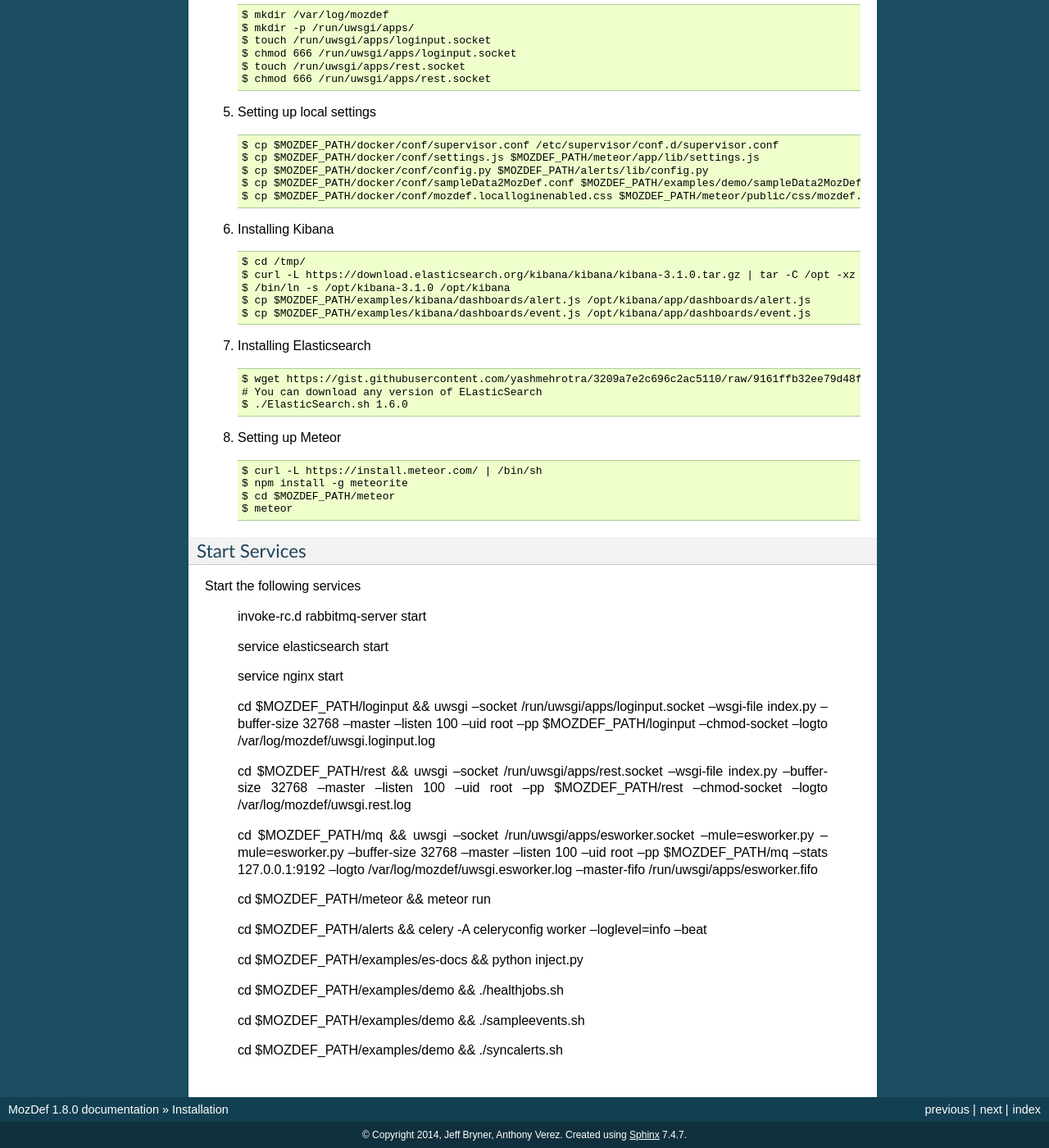
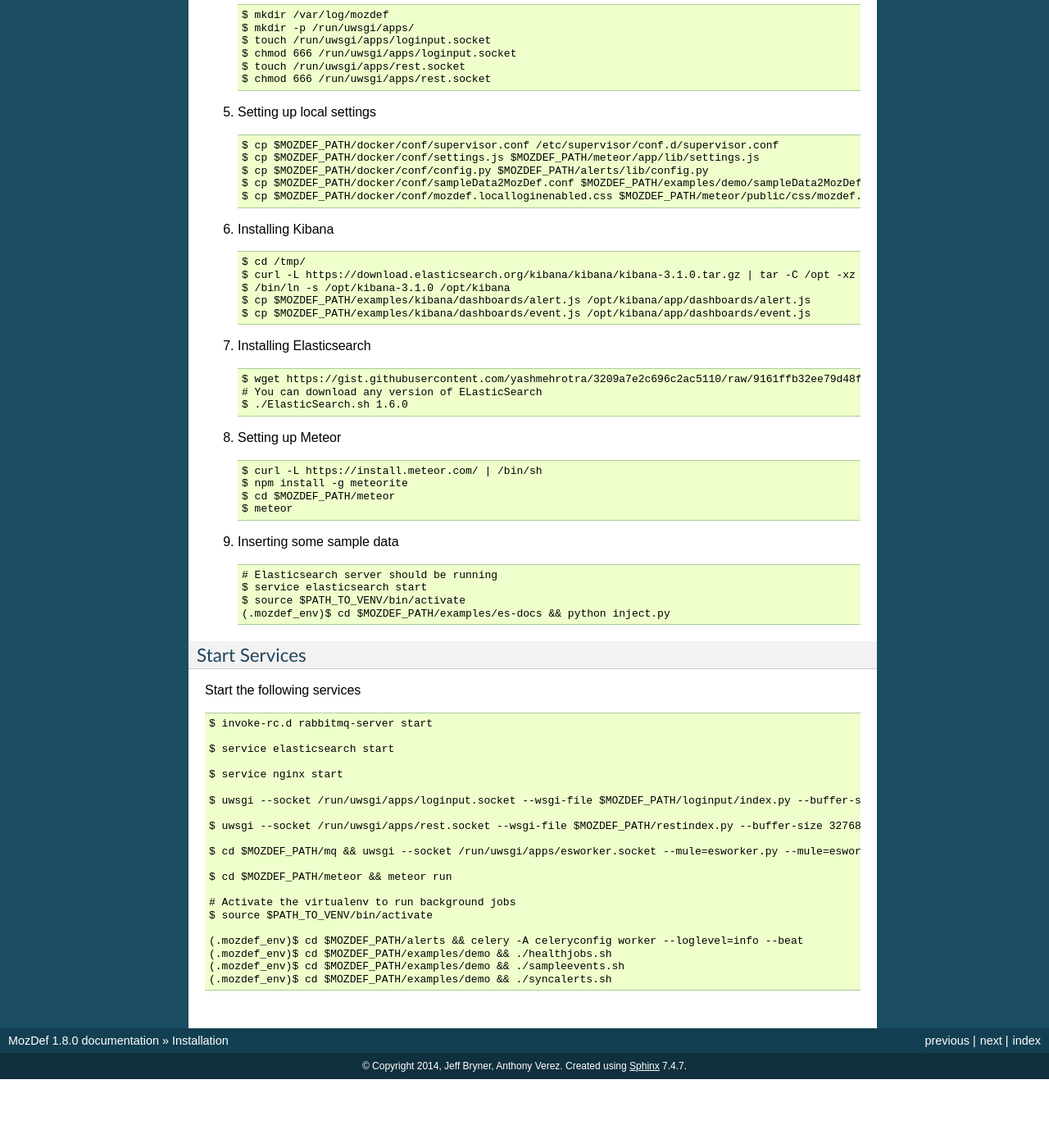
Before and after one commit to mozilla/MozDef, a Sphinx documentation site: the page built from docs/source/installation.rst, in a window 1280 px wide and 1400 px high, scrolled down 9040 px. Shown: the whole window at 82% size. Built offline with Sphinx 7.4.7, drawn with Linux system fonts in a browser that asks for light colours; after the commit the page ends 10356 px from its top, so only the background shows below that; some of the changed text lies outside the part shown.

```diff
--- a/docs/source/installation.rst
+++ b/docs/source/installation.rst
@@ -465,7 +465,7 @@
 .. _Kibana: http://www.elasticsearch.org/overview/kibana
 
 Start Services
-******
+**************
 
 Start the following services
 
@@ -522,7 +522,7 @@
     $ virtualenv $PATH_TO_VENV
     $ source $PATH_TO_VENV/bin/activate
 
-    (mozdef_env)$ pip install -r $MOZDEF_PATH/requirements.txt
+    (.mozdef_env)$ pip install -r $MOZDEF_PATH/requirements.txt
 
 4. Setting up uwsgi for rest and loginput ::
 
@@ -562,31 +562,36 @@
     $ cd $MOZDEF_PATH/meteor
     $ meteor
 
+9. Inserting some sample data ::
+
+    # Elasticsearch server should be running
+    $ service elasticsearch start
+    $ source $PATH_TO_VENV/bin/activate
+    (.mozdef_env)$ cd $MOZDEF_PATH/examples/es-docs && python inject.py
+
 Start Services
 ***************
 
-Start the following services
+Start the following services ::
 
-  invoke-rc.d rabbitmq-server start
+    $ invoke-rc.d rabbitmq-server start
 
-  service elasticsearch start
+    $ service elasticsearch start
 
-  service nginx start
+    $ service nginx start
 
-  cd $MOZDEF_PATH/loginput && uwsgi --socket /run/uwsgi/apps/loginput.socket --wsgi-file index.py --buffer-size 32768 --master --listen 100 --uid root --pp $MOZDEF_PATH/loginput --chmod-socket --logto /var/log/mozdef/uwsgi.loginput.log
+    $ uwsgi --socket /run/uwsgi/apps/loginput.socket --wsgi-file $MOZDEF_PATH/loginput/index.py --buffer-size 32768 --master --listen 100 --uid root --pp $MOZDEF_PATH/loginput --chmod-socket --logto /var/log/mozdef/uwsgi.loginput.log -H $PATH_TO_VENV
 
-  cd $MOZDEF_PATH/rest && uwsgi --socket /run/uwsgi/apps/rest.socket --wsgi-file index.py --buffer-size 32768 --master --listen 100 --uid root --pp $MOZDEF_PATH/rest --chmod-socket --logto /var/log/mozdef/uwsgi.rest.log
+    $ uwsgi --socket /run/uwsgi/apps/rest.socket --wsgi-file $MOZDEF_PATH/restindex.py --buffer-size 32768 --master --listen 100 --uid root --pp $MOZDEF_PATH/rest --chmod-socket --logto /var/log/mozdef/uwsgi.rest.log -H $PATH_TO_VENV
 
-  cd $MOZDEF_PATH/mq && uwsgi --socket /run/uwsgi/apps/esworker.socket --mule=esworker.py --mule=esworker.py --buffer-size 32768 --master --listen 100 --uid root --pp $MOZDEF_PATH/mq --stats 127.0.0.1:9192  --logto /var/log/mozdef/uwsgi.esworker.log --master-fifo /run/uwsgi/apps/esworker.fifo
+    $ cd $MOZDEF_PATH/mq && uwsgi --socket /run/uwsgi/apps/esworker.socket --mule=esworker.py --mule=esworker.py --buffer-size 32768 --master --listen 100 --uid root --pp $MOZDEF_PATH/mq --stats 127.0.0.1:9192  --logto /var/log/mozdef/uwsgi.esworker.log --master-fifo /run/uwsgi/apps/esworker.fifo -H $PATH_TO_VENV
 
-  cd $MOZDEF_PATH/meteor && meteor run
+    $ cd $MOZDEF_PATH/meteor && meteor run
 
-  cd $MOZDEF_PATH/alerts && celery -A celeryconfig worker --loglevel=info --beat
+    # Activate the virtualenv to run background jobs
+    $ source $PATH_TO_VENV/bin/activate
 
-  cd $MOZDEF_PATH/examples/es-docs && python inject.py
-
-  cd $MOZDEF_PATH/examples/demo && ./healthjobs.sh
-
-  cd $MOZDEF_PATH/examples/demo && ./sampleevents.sh
-
-  cd $MOZDEF_PATH/examples/demo && ./syncalerts.sh
+    (.mozdef_env)$ cd $MOZDEF_PATH/alerts && celery -A celeryconfig worker --loglevel=info --beat
+    (.mozdef_env)$ cd $MOZDEF_PATH/examples/demo && ./healthjobs.sh
+    (.mozdef_env)$ cd $MOZDEF_PATH/examples/demo && ./sampleevents.sh
+    (.mozdef_env)$ cd $MOZDEF_PATH/examples/demo && ./syncalerts.sh
```
